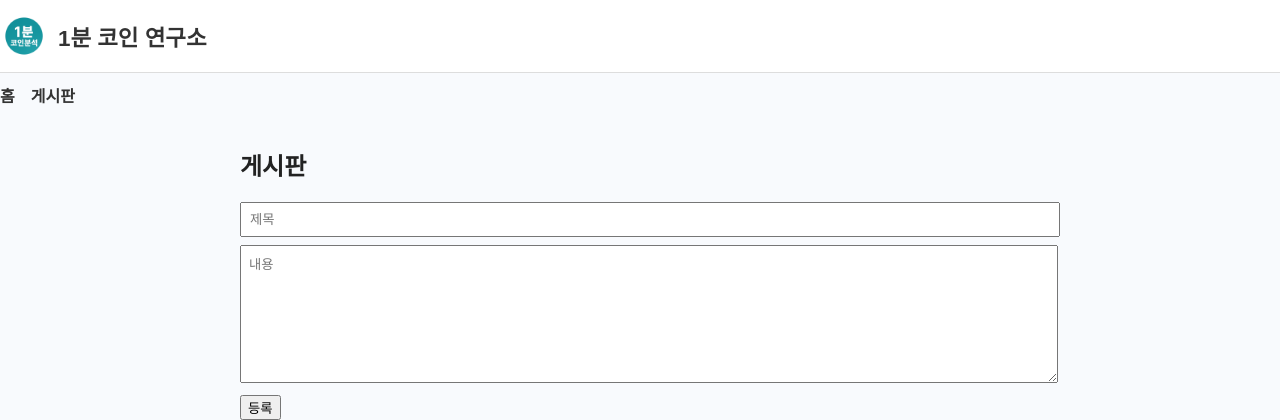
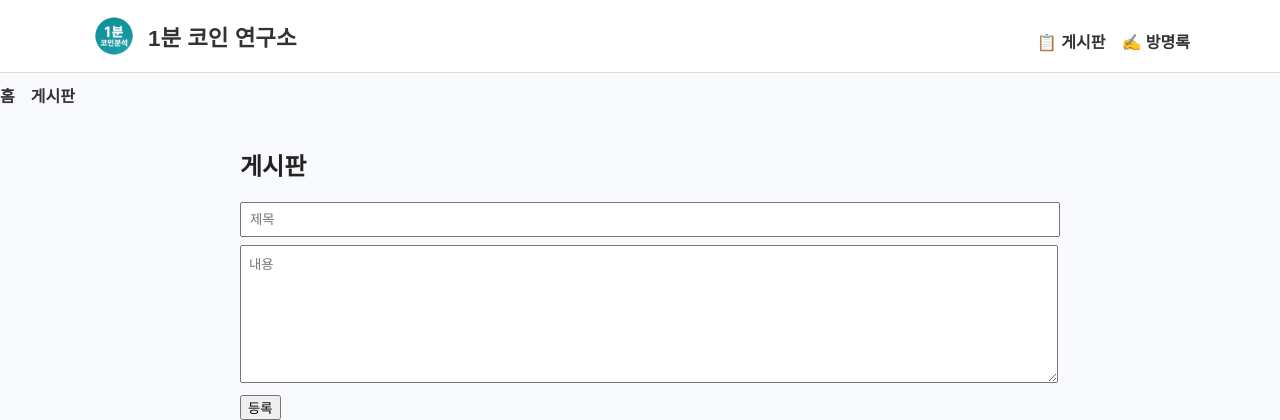
Before and after one commit to 1MinCoinLab/homepage, a Flask app: page /board in a window 1280 px wide. Shown: the top 420 px of the page. Run offline with Flask 3, Linux system fonts and the light colour scheme.

Commit message:
Update board.html

```diff
--- a/templates/board.html
+++ b/templates/board.html
@@ -7,10 +7,16 @@
 </head>
 <body>
   <header class="header">
-    <a href="/" class="logo-link">
-      <img src="{{ url_for('static', filename='1min_coin_watermark_under_1mb_transparent.png') }}" class="logo-img">
-      <span class="site-title">1분 코인 연구소</span>
-    </a>
+    <div class="main-container">
+      <a href="/" class="logo-link">
+        <img src="{{ url_for('static', filename='1min_coin_watermark_under_1mb_transparent.png') }}" alt="1분 코인 로고" class="logo-img">
+        <span class="site-title">1분 코인 연구소</span>
+      </a>
+      <nav class="navbar">
+        <a href="/board" class="nav-item">📋 게시판</a>
+        <a href="/guestbook" class="nav-item">✍ 방명록</a>
+      </nav>
+    </div>
   </header>
 
   <nav class="navbar">
```
